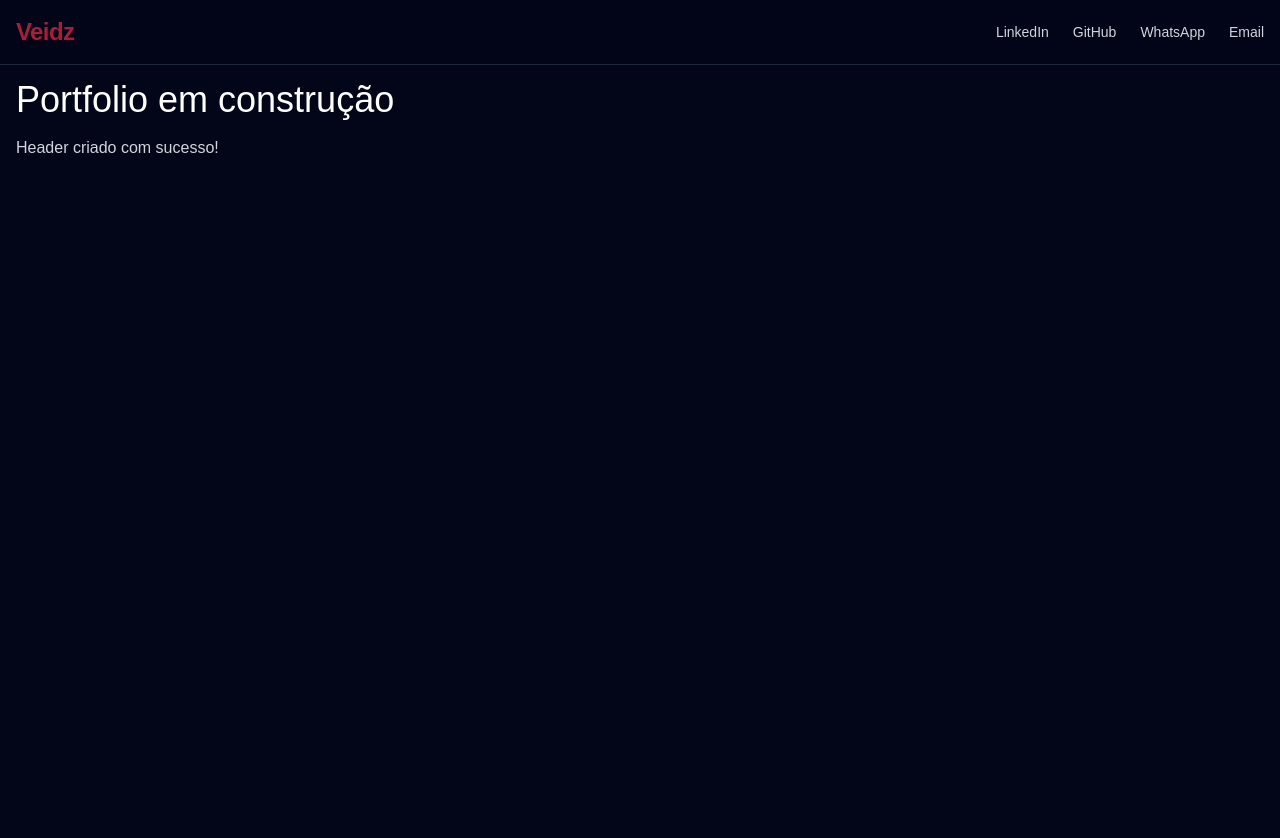
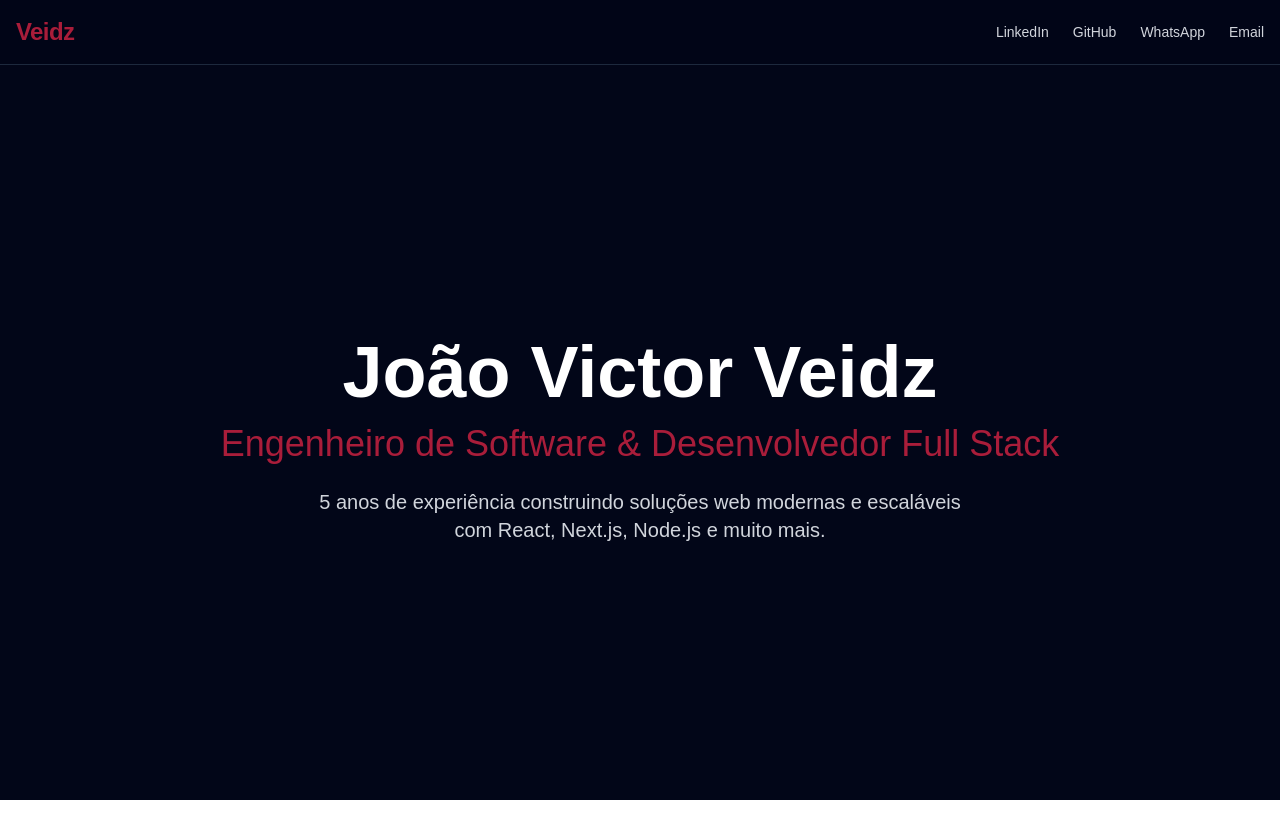
Before and after one commit to veidz/portfolio, a Next.js app: page / in a window 1280 px wide. Shown: the top 838 px of the page. After the commit the page ends 800 px from the top, so only its background shows below. Built offline with nearby package versions, Linux system fonts and the light colour scheme.

Commit message:
feat: add Hero component

```diff
--- a/src/app/page.tsx
+++ b/src/app/page.tsx
@@ -1,16 +1,15 @@
 import { Header } from '@/components/Header/Header'
+import { Hero } from '@/components/Hero/Hero'
 
 export default function Home() {
   return (
     <div className='min-h-screen bg-slate-950'>
       <Header />
-      <main className='pt-20 px-4'>
-        <div className='container mx-auto'>
-          <h1 className='text-4xl text-white mb-4'>Portfolio em construção</h1>
-          <p className='text-gray-300'>Header criado com sucesso!</p>
-          <div className='h-[1000px]'></div>
-        </div>
-      </main>
+      <Hero
+        name='João Victor Veidz'
+        title='Engenheiro de Software & Desenvolvedor Full Stack'
+        description='5 anos de experiência construindo soluções web modernas e escaláveis com React, Next.js, Node.js e muito mais.'
+      />
     </div>
   )
 }
--- /dev/null
+++ b/src/components/Hero/Hero.tsx
@@ -0,0 +1,21 @@
+'use client'
+
+import { HeroProps } from './Hero.types'
+
+export const Hero = ({ name, title, description }: HeroProps) => {
+  return (
+    <section className='relative min-h-screen flex items-center justify-center bg-slate-950 pt-20'>
+      <div className='container mx-auto px-4'>
+        <div className='max-w-4xl mx-auto text-center'>
+          <h1 className='text-5xl md:text-7xl font-bold text-white mb-4'>
+            {name}
+          </h1>
+          <h2 className='text-2xl md:text-4xl text-[#A91D3A] mb-6'>{title}</h2>
+          <p className='text-lg md:text-xl text-gray-300 max-w-2xl mx-auto'>
+            {description}
+          </p>
+        </div>
+      </div>
+    </section>
+  )
+}
--- /dev/null
+++ b/src/components/Hero/Hero.types.ts
@@ -0,0 +1,5 @@
+export interface HeroProps {
+  name: string
+  title: string
+  description: string
+}
```
